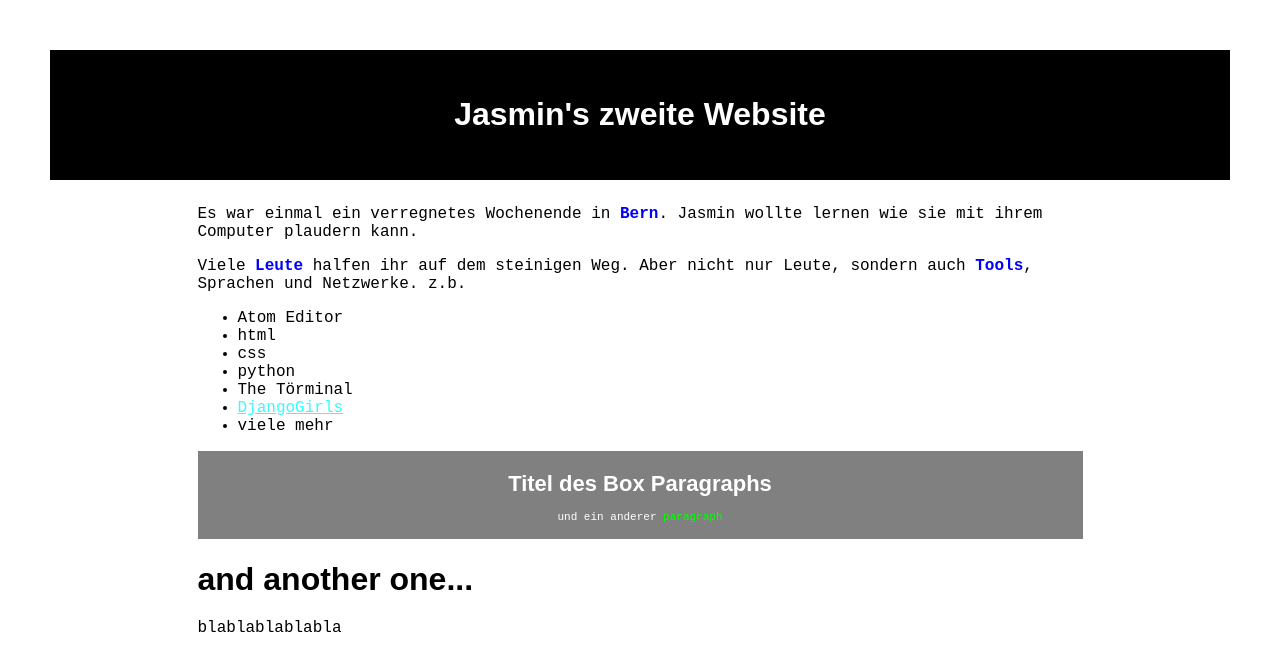
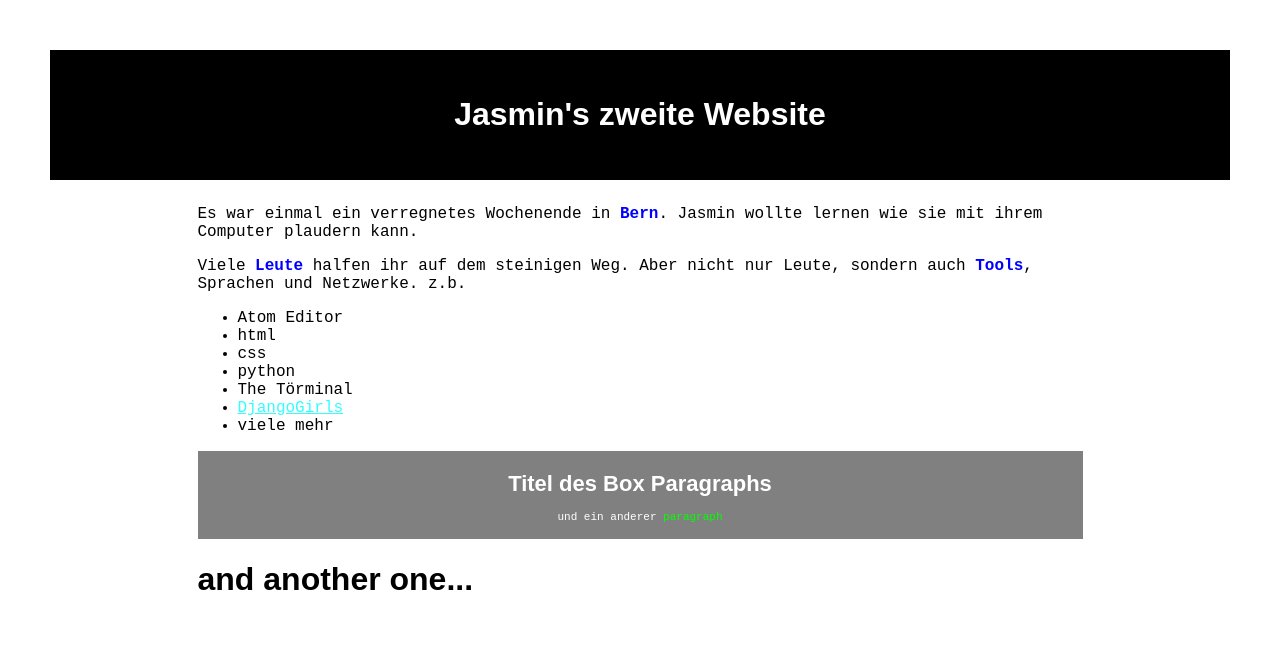
Before and after one commit to bissig/bissig.github.io, a plain HTML site: page index.html in a window 1280 px wide. Drawn offline with Linux system fonts and the light colour scheme.

Commit message:
delete blabla

```diff
--- a/index.html
+++ b/index.html
@@ -26,7 +26,6 @@
     </div>
 
     <h1>and another one...</h1>
-    <p>blablablablabla</p>
 
 
 </div>
```
